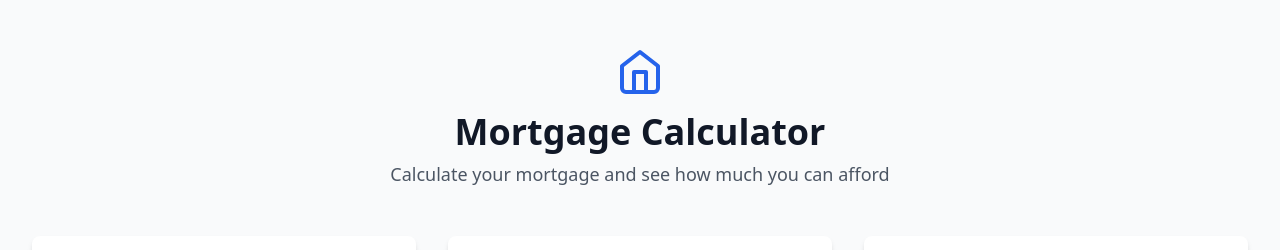
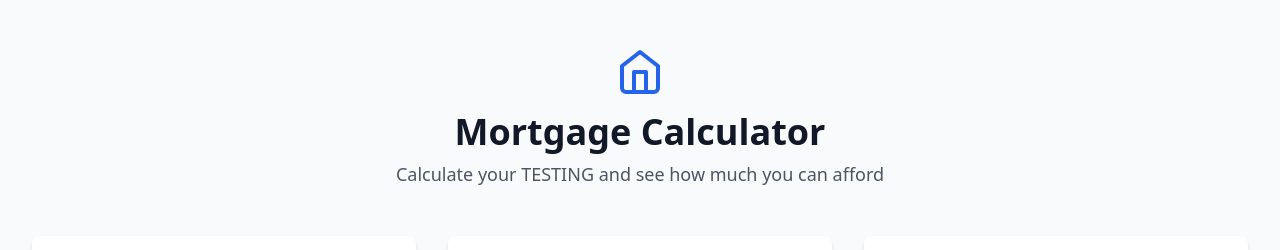
Before and after one commit to asiffa/mortgagecalc, a React (Vite) app: page / in a window 1280 px wide. Shown: the top 250 px of the page. Built offline with nearby package versions, Linux system fonts and the light colour scheme.

Commit message:
headingchange
headingchange

```diff
--- a/src/App.tsx
+++ b/src/App.tsx
@@ -63,7 +63,7 @@ function App() {
           <Home className="mx-auto h-12 w-12 text-blue-600" />
           <h1 className="mt-4 text-4xl font-bold text-gray-900">Mortgage Calculator</h1>
           <p className="mt-2 text-lg text-gray-600">
-            Calculate your mortgage and see how much you can afford
+            Calculate your TESTING and see how much you can afford
           </p>
         </div>
 
```
